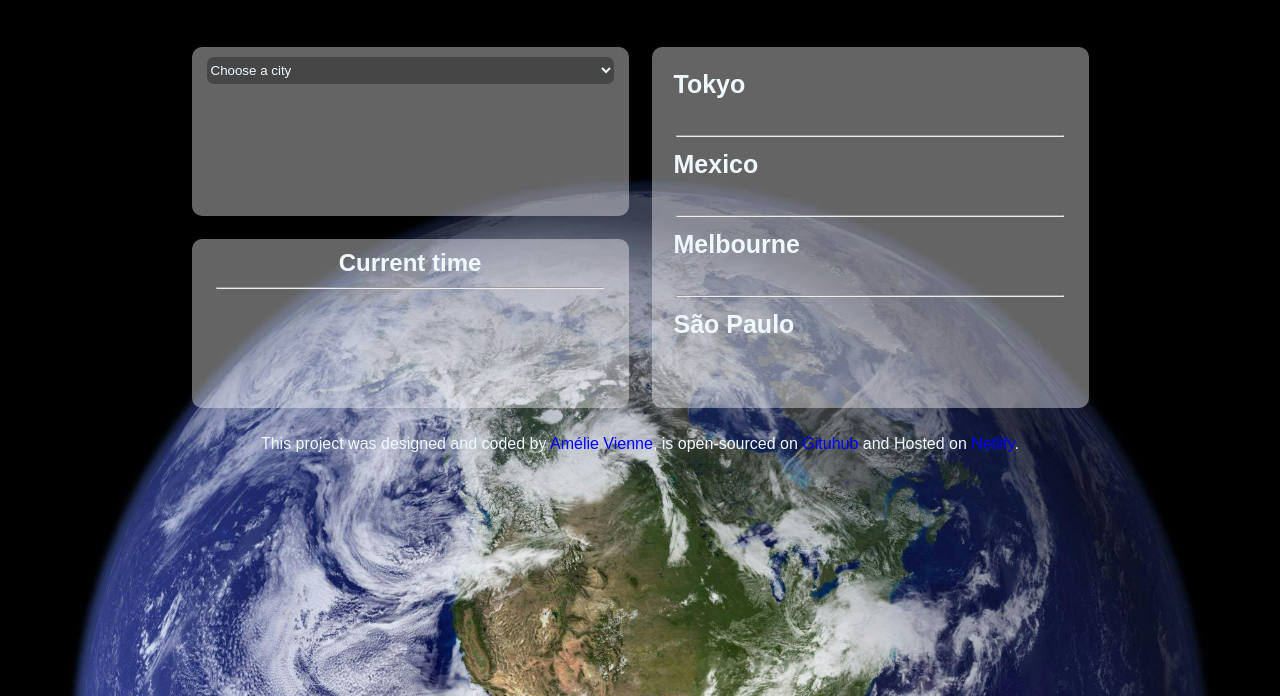
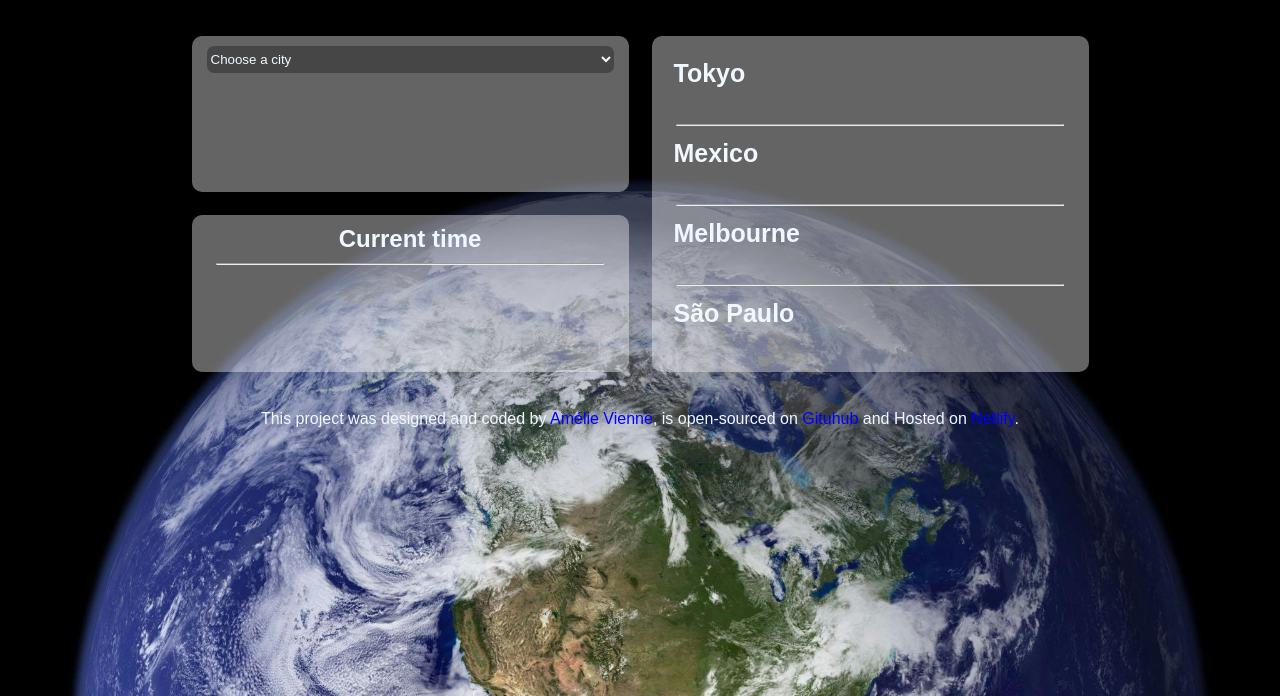
Before and after one commit to Amelievne/WorldClock, a plain HTML site: page index.html in a window 1280 px wide. Shown: the part 104-800 px from the top of the page. Drawn offline with nearby package versions, Linux system fonts and the light colour scheme; a script that the page names is missing; a web font is replaced by a local one.

Commit message:
Adjusted CSS

```diff
--- a/src/style.css
+++ b/src/style.css
@@ -77,7 +77,7 @@ select {
   grid-row-end: 2;
 }
 .chosen-city .city-time {
-  margin: 25px 0;
+  margin: 32px 0 18px;
   grid-template-columns: 40% 60%;
 }
 .current-time {
@@ -85,7 +85,7 @@ select {
   grid-row-end: 3;
 }
 .current-time .city-time {
-  margin: 25px 0;
+  margin: 25px 0 18px;
   grid-template-columns: 40% 60%;
 }
 .full-time {
@@ -98,10 +98,12 @@ select {
   align-self: center;
 }
 .time-block {
+  align-content: center;
   display: grid;
   grid-gap: 23px;
   grid-template-columns: 50% 50%;
   grid-template-rows: 50% 50%;
+  height: 313px;
   justify-content: center;
   margin: 50px auto;
   width: 874px;
```
